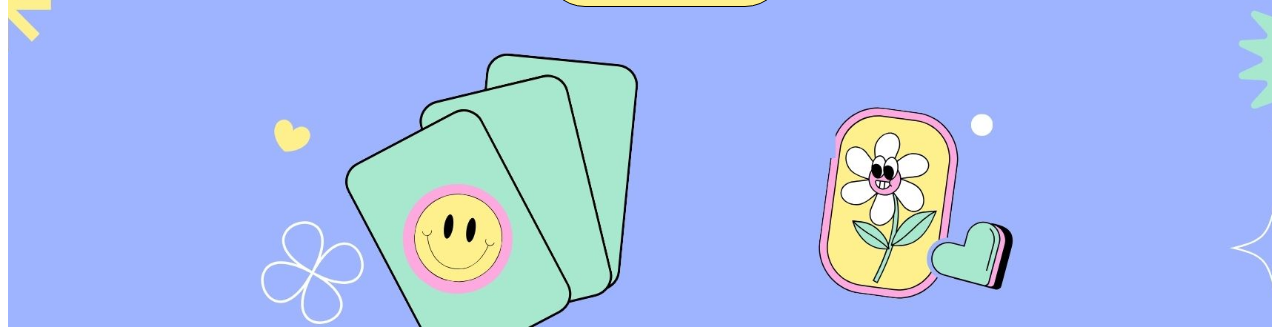
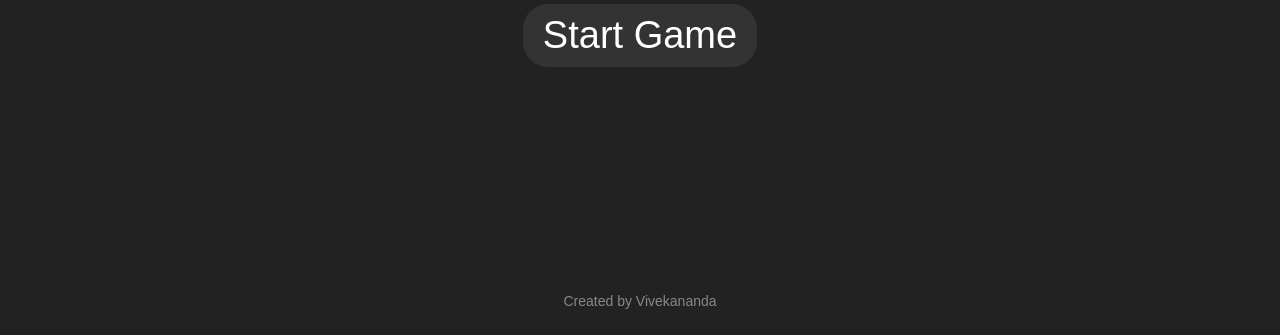
Before and after one commit to nandu-99/Memory-Game, a plain HTML site: page index.html in a window 1280 px wide. Shown: the part 481-816 px from the top of the page. Drawn offline with nearby package versions, Linux system fonts and the light colour scheme; a web font is replaced by a local one.

Commit message:
colour-changed

```diff
--- a/game.css
+++ b/game.css
@@ -10,7 +10,8 @@ body{
     justify-content: center;
     align-items: center;
     min-height: 100vh;
-    background: #9EB3FF;
+    /* background: #9EB3FF; */
+    background: black;
     /* linear-gradient(94deg, rgba(9,107,206,1) 0%, rgba(45,12,152,1) 100%) */
 
 }
@@ -22,7 +23,8 @@ body{
     justify-content: center;
     align-items: center;
     gap: 30px;
-    background:#FEB3DE;
+    background: #1F1F1F;
+    /* background:#FEB3DE; */
     /* #2d0c98 */
     padding: 40px 60px;
 }
@@ -36,7 +38,8 @@ h2{
 .reset{
     padding: 15px 20px;
     color: white;
-    background: #210a6e;
+    background: black;
+    /* background: #210a6e; */
     border: none;
     font-size: 1.5em;
     letter-spacing: 0.1em;
@@ -47,7 +50,6 @@ h2{
 
 .reset:focus{
     color: white;
-    background: red;
 }
 
 .game{
@@ -81,7 +83,8 @@ h2{
     content: '';
     position: absolute;
     inset: 0;
-    background:#FEEF8D;
+    background: #BB86FC;
+    /* background:#FEEF8D; */
     /* #096bce */
     transform: rotateY(0deg);
     backface-visibility: hidden;
--- a/index.html
+++ b/index.html
@@ -1,18 +1,68 @@
 <!DOCTYPE html>
 <html lang="en">
 <head>
-    <meta charset="UTF-8">
-    <meta name="viewport" content="width=device-width, initial-scale=1.0">
-    <title>Memory Game</title>
-    <link rel="stylesheet" href="style.css">
+  <meta charset="UTF-8">
+  <meta name="viewport" content="width=device-width, initial-scale=1.0">
+  <title>Tic Tac Toe</title>
+  <style>
+    @import url('https://fonts.googleapis.com/css2?family=Playfair+Display:ital,wght@0,400..900;1,400..900&family=Sixtyfour&display=swap');
+    body {
+      margin: 0;
+      padding: 0;
+      font-family: 'Arial', sans-serif;
+      background-color: #222;
+      color: #fff;
+      display: flex;
+      flex-direction: column;
+      align-items: center;
+      justify-content: center;
+      height: 100vh;
+    }
+
+    #title {
+        font-family: "Playfair Display",sans-serif;
+      font-size:10rem;
+      margin-bottom: 20px;
+    }
+
+    #startButton {
+      padding: 10px 20px;
+      font-size: 38px;
+      background-color: #333;
+      color: #fff;
+      border: none;
+      cursor: pointer;
+      border-radius: 25px;
+    }
+
+    #startButton:hover {
+      background-color: #555;
+    }
+
+    #footer {
+      position: absolute;
+      bottom: 10px;
+      font-size: 14px;
+      color: #888;
+    }
+
+    @media (max-width: 600px) {
+      /* Adjust styles for small screens */
+      #title {
+        font-size: 84px;
+      }
+
+      #startButton {
+        font-size: 26px;
+      }
+    }
+  </style>
 </head>
 <body>
-    <div class="background">
-        <a href="game.html">
-            <button class="start">
-                START
-            </button>
-        </a>
-    </div>
+  <div id="title">Memory Game</div>
+  <a href="game.html">
+    <button id="startButton">Start Game</button>
+  </a>
+  <div id="footer">Created by Vivekananda</div>
 </body>
 </html>
--- a/style.css
+++ /dev/null
@@ -1,35 +0,0 @@
-.background {
-    background-image: url('responsive.jpg');
-    background-size: cover;
-    background-position: center;
-    background-repeat: no-repeat;
-    height: 100vh;
-    margin: 0;
-    display: flex;
-    align-items: center;
-    justify-content: center;
-    background-color: #9FB3FF;
-}
-
-.start {
-    height: 80px;
-    width: 240px;
-    margin-top: 80px;
-    margin-left: 50px;
-    font-size: 20px;
-    background-color: #FEF08D;
-    border-radius: 40px;
-    border: 1px solid black;
-}
-
-/* Responsive Styles */
-@media only screen and (max-width: 600px) {
-
-    .start {
-        height: 60px;
-        width: 180px;
-        margin-top: 70px;
-        margin-left: 20px;
-        font-size: 16px;
-    }
-}
```
Also changed, not shown: Colorful Stickers and Badges Memory Game Fun Presentation.jpg (deleted), responsive.jpg (deleted), 1 other file.
